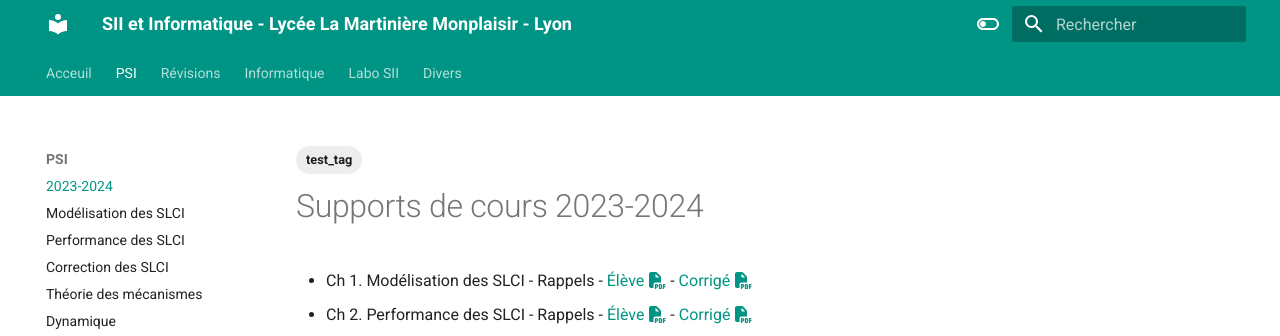
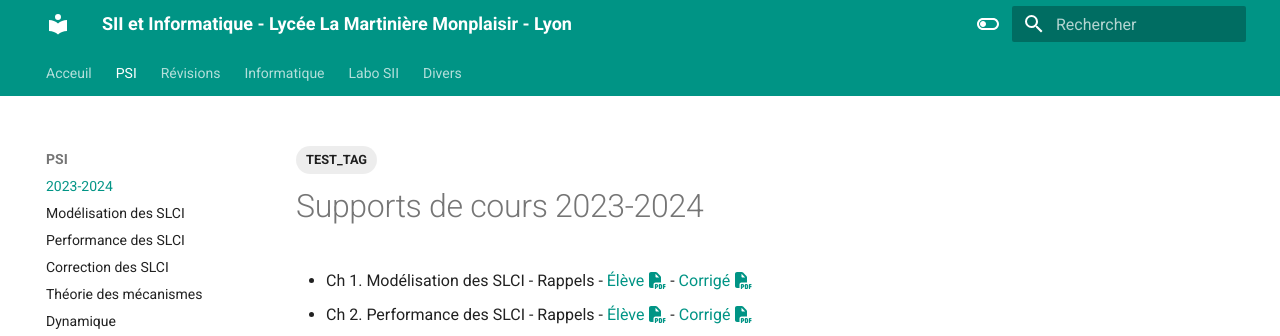
Before and after one commit to xpessoles/xpessoles.github.io, an MkDocs documentation site: the page built from docs/PSI/2023_2024.md, in a window 1280 px wide. Shown: the top 336 px of the page. Built offline with MkDocs 1.6.1 and Material for MkDocs 9.7.7, drawn with Linux system fonts in a browser that asks for light colours.

Commit message:
Update 2023_2024.md

```diff
--- a/docs/PSI/2023_2024.md
+++ b/docs/PSI/2023_2024.md
@@ -1,6 +1,6 @@
 ---
 tags:
-  - test_tag
+  - TEST_TAG
 ---
 # Supports de cours 2023-2024
 
```
